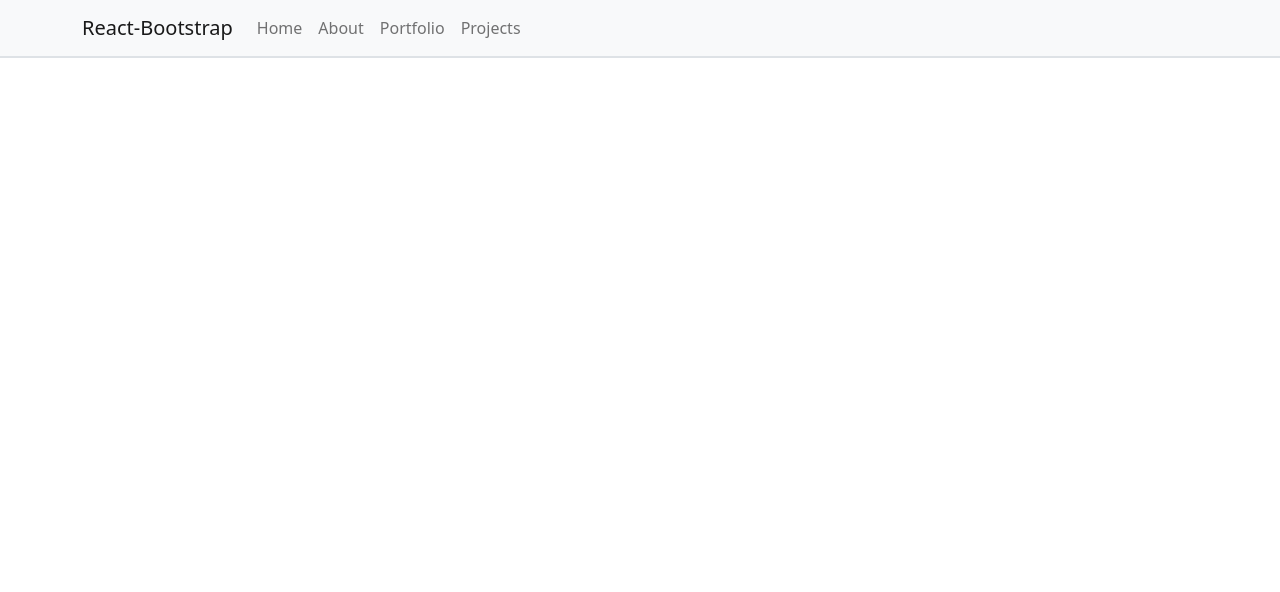
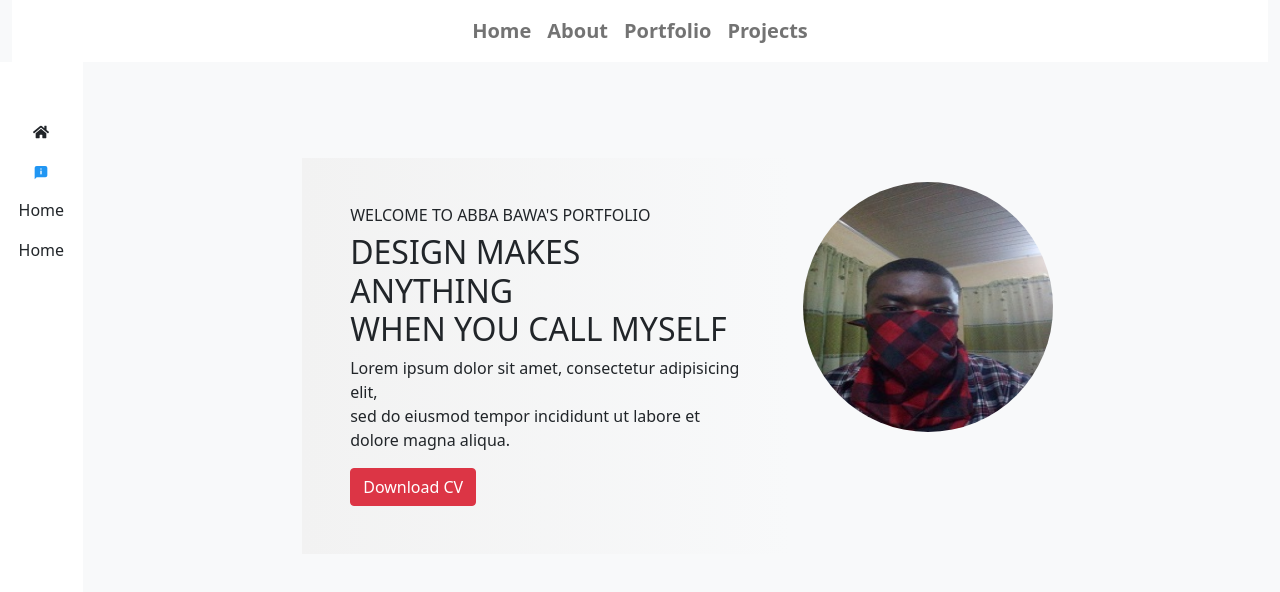
Before and after one commit to abbabawa/portfolio-website, a React (Create React App) app: page / in a window 1280 px wide. Shown: the top 592 px of the page. Built offline with nearby package versions, Linux system fonts and the light colour scheme.

Commit message:
Home page worked on

```diff
--- a/public/index.html
+++ b/public/index.html
@@ -26,7 +26,7 @@
     -->
     <title>React App</title>
   </head>
-  <body>
+  <body class="bg-light">
     <noscript>You need to enable JavaScript to run this app.</noscript>
     <div id="root"></div>
     <!--
--- a/src/App.js
+++ b/src/App.js
@@ -1,11 +1,13 @@
 import { Container, Row, Col } from 'react-bootstrap';
 import Navigation from './components/Navigation';
 import 'bootstrap/dist/css/bootstrap.min.css';
+import './style.css'
 import SideBar from './components/SideBar';
 import { Route, Switch } from 'react-router';
 
 import { FaHome } from 'react-icons/fa';
 import { FcAbout } from 'react-icons/fc';
+import Home from './pages/Home';
 
 function App() {
 
@@ -36,16 +38,16 @@ function App() {
 		}
 	]
   return (
-    <Container fluid className="mx-0 px-0">
+    <Container fluid className="">
 		<Navigation menuItems={menuItems} />
-		<Row>
-			<Col xs="1" className="border text-center d-none">
+		<Row className="">
+			<Col xs="1" className="d-none d-md-block ps-0 pe-4">
 				<SideBar menuItems={menuItems} />
 			</Col>
-			<Col className="border">
+			<Col className="">
 				<Switch>
 					<Route path="">
-
+						<Home />
 					</Route>
 				</Switch>
 			</Col>
--- a/src/components/Navigation.js
+++ b/src/components/Navigation.js
@@ -4,15 +4,15 @@ const Navigation = (props)=>{
     let items = props.menuItems
     let menuItems = []
     items.forEach(item=>{
-        menuItems.push(<Nav.Link href={item.url}>{item.title}</Nav.Link>)
+        menuItems.push(<Nav.Link key={item.id} href={item.url} className="fw-bold fs-5">{item.title}</Nav.Link>)
     })
     return (
-        <Navbar bg="light" expand="lg" className="">
-            <Container>
-                <Navbar.Brand href="#home">React-Bootstrap</Navbar.Brand>
+        <Navbar bg="white" expand="lg" className="">
+            <Container fluid>
+                {/* <Navbar.Brand href="#home">React-Bootstrap</Navbar.Brand> */}
                 <Navbar.Toggle aria-controls="basic-navbar-nav" />
                 <Navbar.Collapse id="basic-navbar-nav">
-                    <Nav className="me-auto">
+                    <Nav className="mx-auto">
                         {menuItems}
                     </Nav>
                 </Navbar.Collapse>
--- a/src/components/SideBar.js
+++ b/src/components/SideBar.js
@@ -4,10 +4,10 @@ const SideBar = (props)=>{
     let items = props.menuItems
     let menuItems = []
     items.forEach(item=>{
-        menuItems.push(<Nav.Link href={item.url}>{item.icon}</Nav.Link>)
+        menuItems.push(<Nav.Link key={item.id} href={item.url} className="text-dark">{item.icon}</Nav.Link>)
     })
     return (
-        <Nav defaultActiveKey="/home" className="flex-column">
+        <Nav defaultActiveKey="/home" className="flex-column bg-white text-center text-dark vh-100 pt-5">
             {menuItems}
         </Nav>
     )
--- /dev/null
+++ b/src/pages/Home.js
@@ -0,0 +1,23 @@
+import { Card, Col, Image, Row } from "react-bootstrap"
+import profilePic from '../images/profile.jpg'
+
+const Home = ()=>{
+    return (
+        <Row className="mt-5 pt-5">
+            <Col md="5" className="p-2 offset-md-2 p-5 homeBox" >
+                <div className="">
+                        <h6>WELCOME TO ABBA BAWA'S PORTFOLIO</h6>
+                        <h2>DESIGN MAKES ANYTHING <br />WHEN YOU CALL MYSELF</h2>
+                        <p>Lorem ipsum dolor sit amet, consectetur adipisicing elit,<br /> sed do eiusmod
+                        tempor incididunt ut labore et dolore magna aliqua.</p>
+                        <button class="btn btn-danger">Download CV</button>
+                 </div>
+            </Col>
+            <Col className="pt-4 d-flex">
+                <Image src={profilePic} className="img  rounded-circle mx-auto me-md-auto ms-md-0" id="profilePic" />
+            </Col>
+        </Row>
+    )
+}
+
+export default Home
--- /dev/null
+++ b/src/style.css
@@ -0,0 +1,14 @@
+#profilePic{
+    width: 250px;
+    height: 250px
+}
+
+.homeBox{
+    background-image: linear-gradient(to bottom, #f2f2f2, rgba(242, 242, 242, 0));
+}
+
+@media (min-width: 768px) {
+    .homeBox{
+        background-image: linear-gradient(to right, #f2f2f2, rgba(242, 242, 242, 0));
+    }
+ }
```
Also changed, not shown: src/images/profile.jpg (added).
